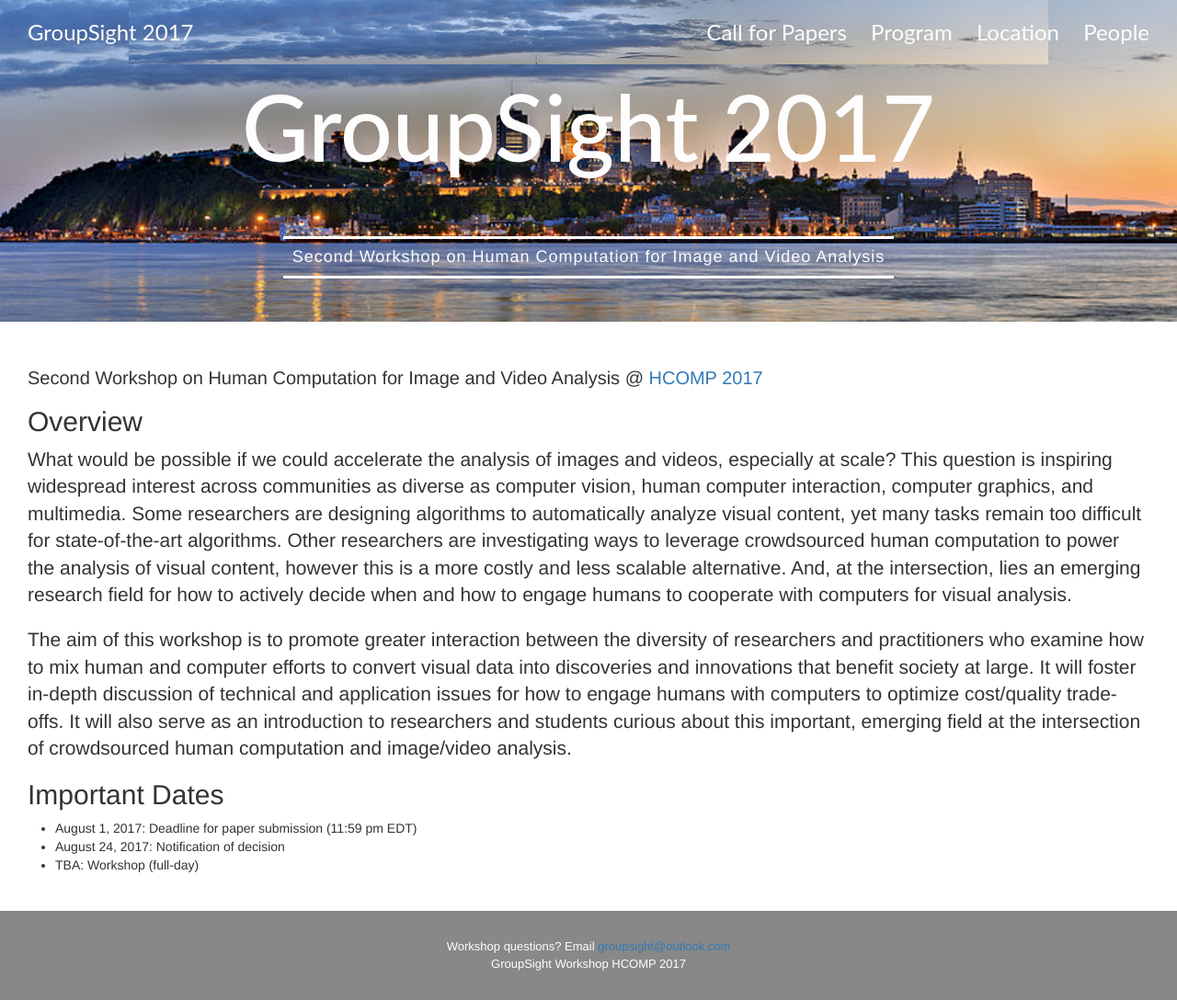
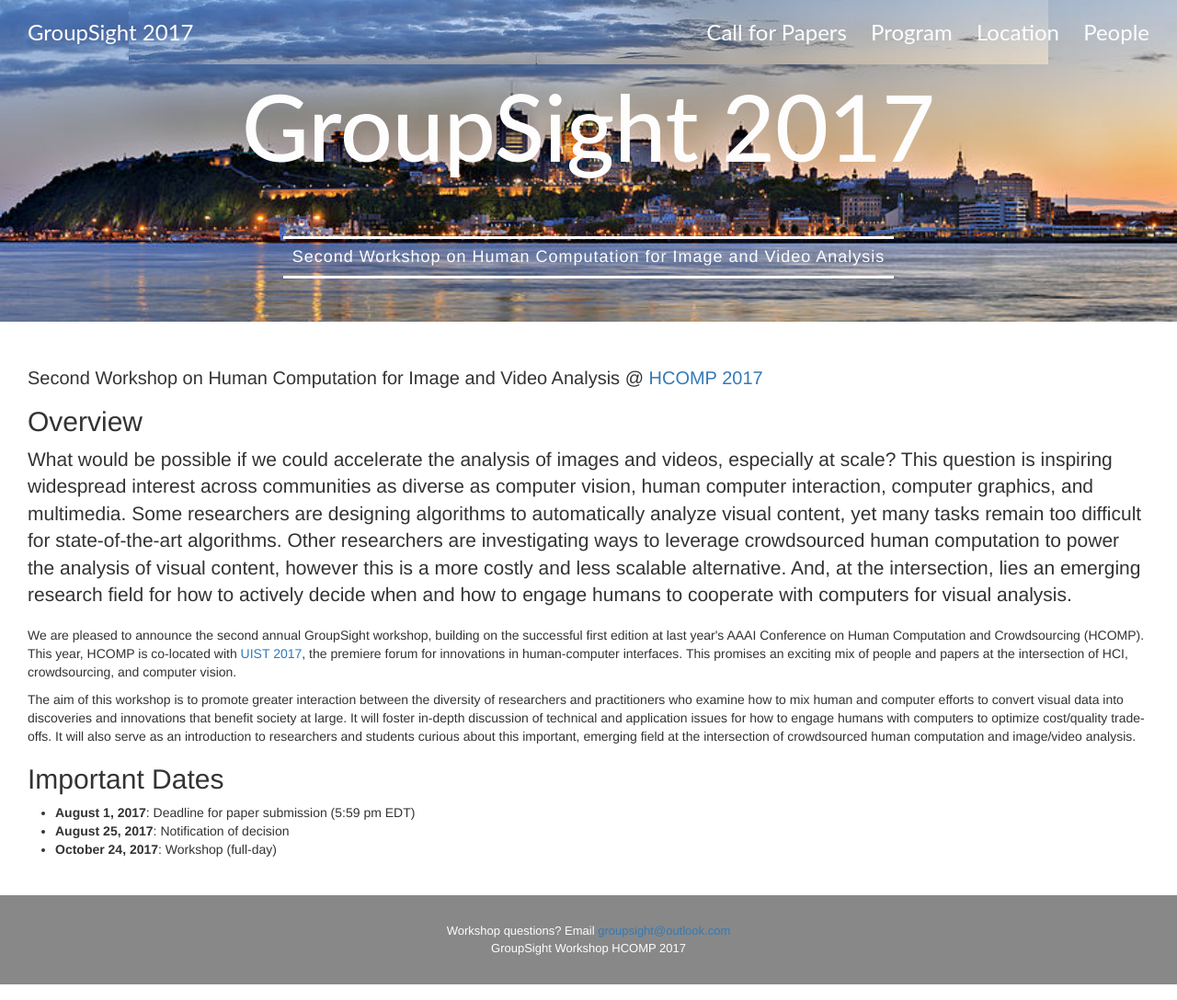
Before and after one commit to groupsight/groupsight.github.io, a Jekyll site: the page built from index.html, in a window 1280 px wide and 1088 px high. Shown: the whole window at 92% size. Built offline with Jekyll 4.4.1, drawn with Linux system fonts in a browser that asks for light colours; nearby versions of some CDN libraries.

Commit message:
updated dates, links, welcome text on home page

```diff
--- a/index.html
+++ b/index.html
@@ -4,20 +4,23 @@ layout: default
 
 <div class="home">
 
-  <h1 class="page-heading">{{ site.subtitle }} @ <a href="http://www.humancomputation.com/2016/">HCOMP 2017</a></h1>
+  <h1 class="page-heading">{{ site.subtitle }} @ <a href="http://www.humancomputation.com/2017/">HCOMP 2017</a></h1>
 
   <h2>Overview</h2>
   <p class="lead">
     What would be possible if we could accelerate the analysis of images and videos, especially at scale? This question is inspiring widespread interest across communities as diverse as computer vision, human computer interaction, computer graphics, and multimedia.  Some researchers are designing algorithms to automatically analyze visual content, yet many tasks remain too difficult for state-of-the-art algorithms.  Other researchers are investigating ways to leverage crowdsourced human computation to power the analysis of visual content, however this is a more costly and less scalable alternative.  And, at the intersection, lies an emerging research field for how to actively decide when and how to engage humans to cooperate with computers for visual analysis.
   </p>
-  <p class="lead">
+  <p>
+    We are pleased to announce the second annual GroupSight workshop, building on the successful first edition at last year's AAAI Conference on Human Computation and Crowdsourcing (HCOMP). This year, HCOMP is co-located with <a href="http://uist.acm.org/uist2017/">UIST 2017</a>, the premiere forum for innovations in human-computer interfaces. This promises an exciting mix of people and papers at the intersection of HCI, crowdsourcing, and computer vision.
+  </p>
+  <p>
     The aim of this workshop is to promote greater interaction between the diversity of researchers and practitioners who examine how to mix human and computer efforts to convert visual data into discoveries and innovations that benefit society at large.  It will foster in-depth discussion of technical and application issues for how to engage humans with computers to optimize cost/quality trade-offs.  It will also serve as an introduction to researchers and students curious about this important, emerging field at the intersection of crowdsourced human computation and image/video analysis.
   </p>
   <h2>Important Dates</h2>
   <ul>
-  <li> August 1, 2017: Deadline for paper submission (11:59 pm EDT)
-  <li> August 24, 2017:	Notification of decision
-  <li> TBA: Workshop (full-day)
+   <li><strong>August 1, 2017</strong>: Deadline for paper submission (5:59 pm EDT)
+   <li><strong>August 25, 2017</strong>:	Notification of decision
+   <li><strong>October 24, 2017</strong>: Workshop (full-day)
   </ul>
 
 
```
